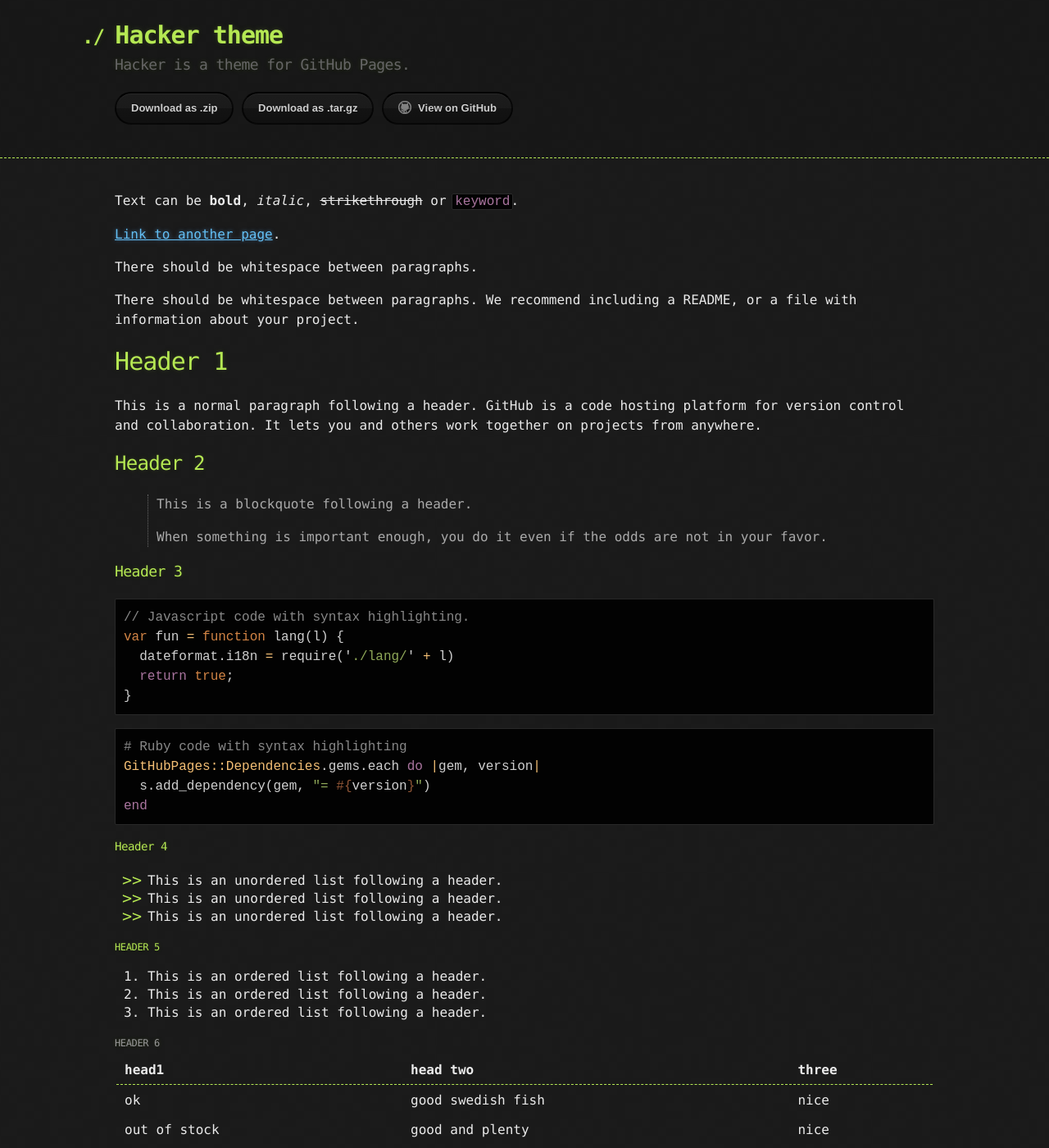
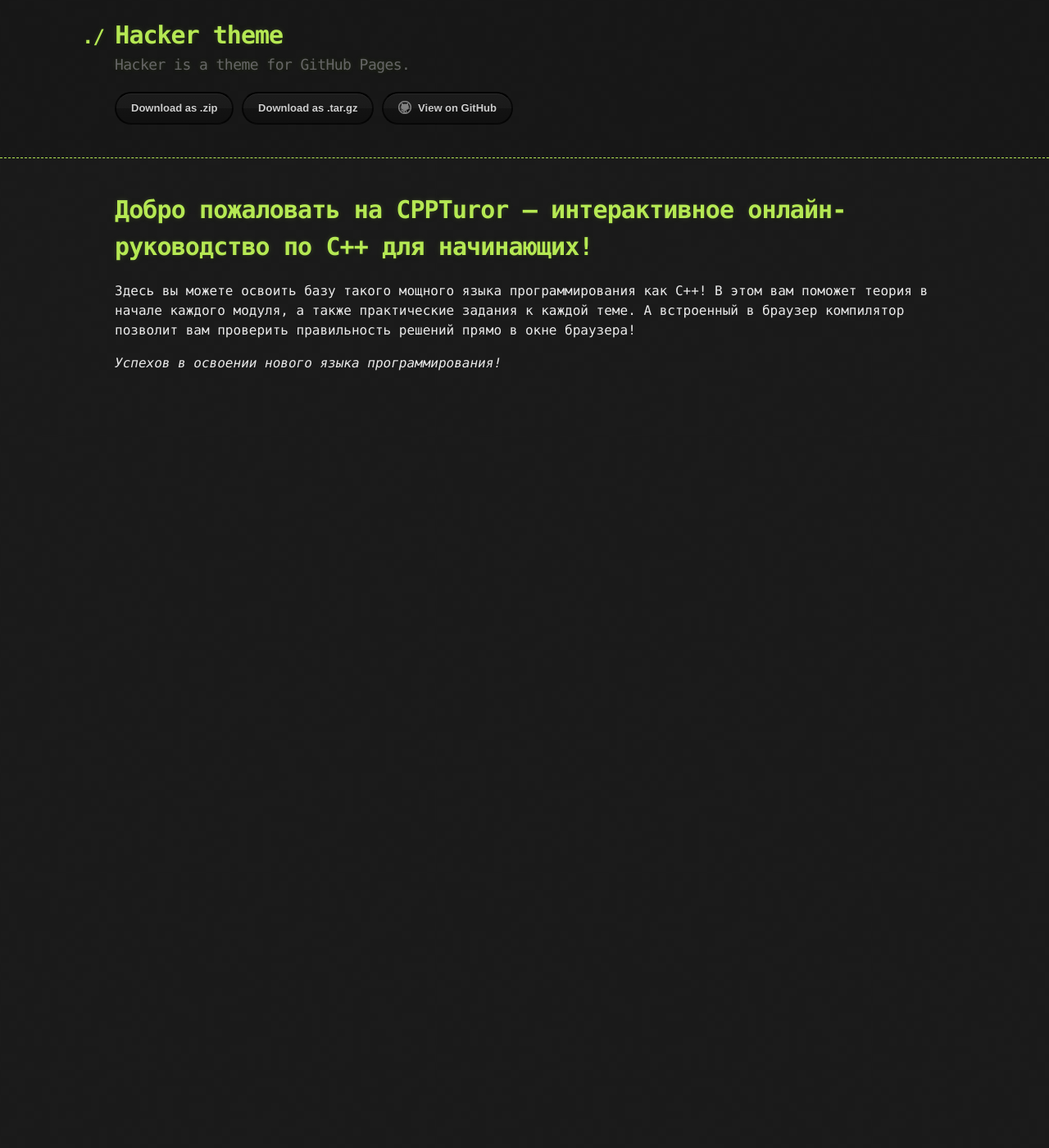
Before and after one commit to cpptutorWeb/cpptutorweb.github.io, a Jekyll site: the page built from index.md, in a window 1280 px wide and 1400 px high. Shown: the whole window at 82% size. Built offline with Jekyll 4.4.1, drawn with Linux system fonts in a browser that asks for light colours; our own code applies the rules of GitHub Pages for plain Markdown files; some of the changed text lies outside the part shown.

Commit message:
updated index

````diff
--- a/index.md
+++ b/index.md
@@ -2,122 +2,8 @@
 layout: default
 ---
 
-Text can be **bold**, _italic_, ~~strikethrough~~ or `keyword`.
+# **Добро пожаловать на CPPTuror – интерактивное онлайн-руководство по C++ для начинающих!**
 
-[Link to another page](./another-page.html).
+Здесь вы можете освоить базу такого мощного языка программирования как С++! В этом вам поможет теория в начале каждого модуля, а также практические задания к каждой теме. А встроенный в браузер компилятор позволит вам проверить правильность решений прямо в окне браузера!
 
-There should be whitespace between paragraphs.
-
-There should be whitespace between paragraphs. We recommend including a README, or a file with information about your project.
-
-# Header 1
-
-This is a normal paragraph following a header. GitHub is a code hosting platform for version control and collaboration. It lets you and others work together on projects from anywhere.
-
-## Header 2
-
-> This is a blockquote following a header.
->
-> When something is important enough, you do it even if the odds are not in your favor.
-
-### Header 3
-
-```js
-// Javascript code with syntax highlighting.
-var fun = function lang(l) {
-  dateformat.i18n = require('./lang/' + l)
-  return true;
-}
-```
-
-```ruby
-# Ruby code with syntax highlighting
-GitHubPages::Dependencies.gems.each do |gem, version|
-  s.add_dependency(gem, "= #{version}")
-end
-```
-
-#### Header 4
-
-*   This is an unordered list following a header.
-*   This is an unordered list following a header.
-*   This is an unordered list following a header.
-
-##### Header 5
-
-1.  This is an ordered list following a header.
-2.  This is an ordered list following a header.
-3.  This is an ordered list following a header.
-
-###### Header 6
-
-| head1        | head two          | three |
-|:-------------|:------------------|:------|
-| ok           | good swedish fish | nice  |
-| out of stock | good and plenty   | nice  |
-| ok           | good `oreos`      | hmm   |
-| ok           | good `zoute` drop | yumm  |
-
-### There's a horizontal rule below this.
-
-* * *
-
-### Here is an unordered list:
-
-*   Item foo
-*   Item bar
-*   Item baz
-*   Item zip
-
-### And an ordered list:
-
-1.  Item one
-1.  Item two
-1.  Item three
-1.  Item four
-
-### And a nested list:
-
-- level 1 item
-  - level 2 item
-  - level 2 item
-    - level 3 item
-    - level 3 item
-- level 1 item
-  - level 2 item
-  - level 2 item
-  - level 2 item
-- level 1 item
-  - level 2 item
-  - level 2 item
-- level 1 item
-
-### Small image
-
-![Octocat](https://github.githubassets.com/images/icons/emoji/octocat.png)
-
-### Large image
-
-![Branching](https://guides.github.com/activities/hello-world/branching.png)
-
-
-### Definition lists can be used with HTML syntax.
-
-<dl>
-<dt>Name</dt>
-<dd>Godzilla</dd>
-<dt>Born</dt>
-<dd>1952</dd>
-<dt>Birthplace</dt>
-<dd>Japan</dd>
-<dt>Color</dt>
-<dd>Green</dd>
-</dl>
-
-```
-Long, single-line code blocks should not wrap. They should horizontally scroll if they are too long. This line should be long enough to demonstrate this.
-```
-
-```
-The final element.
-```
+*Успехов в освоении нового языка программирования!*
````
Also changed, not shown: another-page.md (deleted, +0 -9 lines), README.md (deleted), thumbnail.png (deleted).
